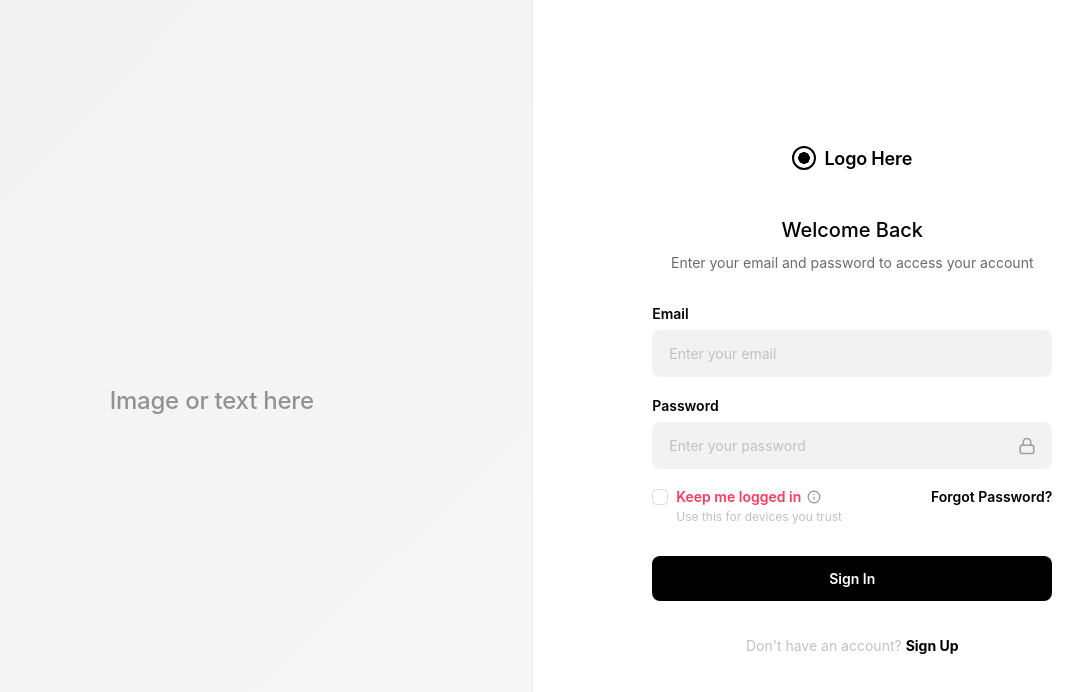
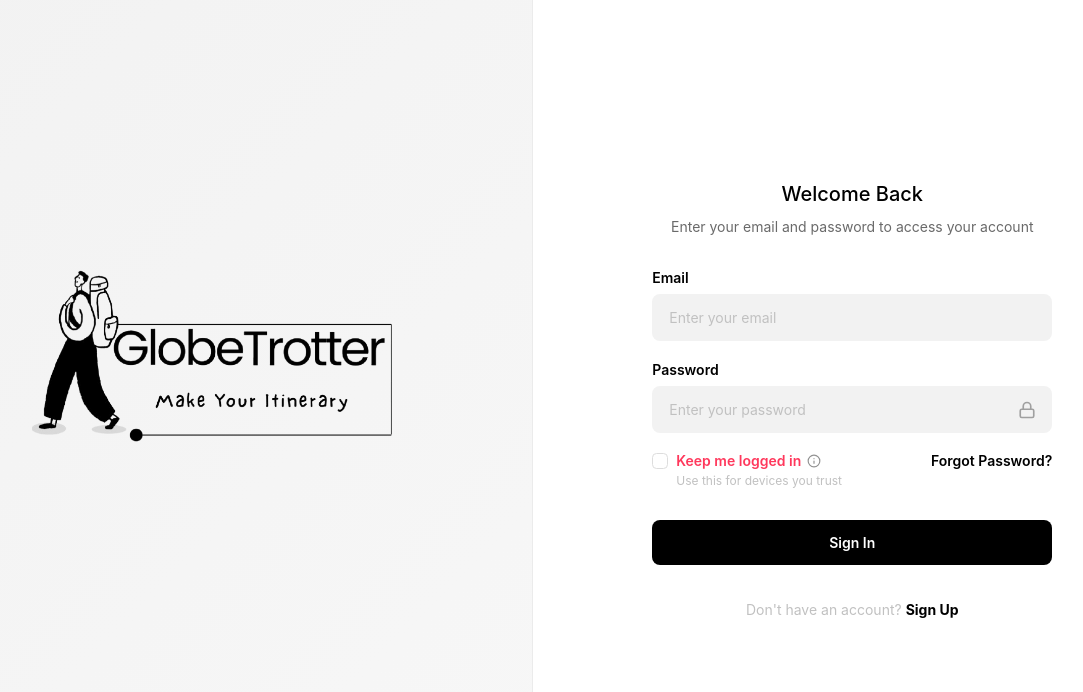
Before and after one commit to yadavaman13/GlobeTrotter, a React (Vite) app in the folder client/: page /login in a window 1280 px wide. Shown: the top 692 px of the page, without its empty margins (108-1191 px from the left). Built offline with nearby package versions, Linux system fonts and the light colour scheme; no server answers.

Commit message:
feature/logo added

```diff
--- a/client/src/components/Shared/DataDisplay/Logo/Logo.jsx
+++ b/client/src/components/Shared/DataDisplay/Logo/Logo.jsx
@@ -1,12 +1,14 @@
 import './Logo.scss';
 
-function Logo({ variant = 'login', text }) {
+function Logo({ variant = 'login' }) {
     const isDashboard = variant === 'dashboard';
-    const logoText = text || (isDashboard ? 'Name' : 'Logo Here');
+
+    if (!isDashboard) {
+        return null;
+    }
 
     return (
-        <div className={`logo-container ${isDashboard ? 'logo-dashboard' : 'logo-login'}`}>
-            {isDashboard ? (
+        <div className="logo-container logo-dashboard">
             <svg
                 className="logo-icon-svg"
                 width="26"
@@ -29,10 +31,7 @@ function Logo({ variant = 'login', text }) {
                 <line x1="8.5" y1="15.5" x2="9.8" y2="14.2" />
                 <line x1="15.5" y1="15.5" x2="14.2" y2="14.2" />
             </svg>
-            ) : (
-                <div className="logo-icon"></div>
-            )}
-            <span className="logo-text">{logoText}</span>
+            <span className="logo-text">GlobeTrotter</span>
         </div>
     );
 }
--- a/client/src/components/Shared/DataDisplay/Logo/Logo.scss
+++ b/client/src/components/Shared/DataDisplay/Logo/Logo.scss
@@ -6,39 +6,6 @@
     gap: 8px;
 
     @include variables.transition-ease;
-
-    // Login variation: centered layout with larger spacing
-    &.logo-login {
-        justify-content: center;
-        margin-bottom: 48px;
-
-        .logo-icon {
-            width: 24px;
-            height: 24px;
-            background: radial-gradient(circle, variables.$color-black 40%, transparent 41%);
-            border: 2px solid variables.$color-black;
-            border-radius: 50%;
-            position: relative;
-
-            &::before {
-                content: '';
-                position: absolute;
-                top: 50%;
-                left: 50%;
-                width: 12px;
-                height: 2px;
-                background-color: variables.$color-black;
-                transform: translate(-50%, -50%) rotate(45deg);
-            }
-        }
-
-        .logo-text {
-            font-weight: 600;
-            font-size: variables.$font-size-lg;
-            color: variables.$color-black;
-            letter-spacing: -0.01em;
-        }
-    }
 
     // Dashboard variation: left-aligned, matching sidebar grid
     &.logo-dashboard {
--- a/client/src/components/Shared/HeroPanel/HeroPanel.jsx
+++ b/client/src/components/Shared/HeroPanel/HeroPanel.jsx
@@ -1,9 +1,10 @@
+import logoImg from '@/components/Shared/Assests/logo.png';
 import './HeroPanel.scss';
 
 function HeroPanel() {
     return (
         <div className="hero-panel">
-            <div className="hero-placeholder-text">Image or text here</div>
+            <img src={logoImg} alt="GlobeTrotter Logo" className="hero-image" />
         </div>
     );
 }
--- a/client/src/components/Shared/HeroPanel/HeroPanel.scss
+++ b/client/src/components/Shared/HeroPanel/HeroPanel.scss
@@ -13,11 +13,12 @@
     justify-content: center;
     padding: 40px;
 
-    .hero-placeholder-text {
-        font-family: variables.$font-sans;
-        font-size: variables.$font-size-xxl;
-        font-weight: 500;
-        color: variables.$color-gray-500;
-        letter-spacing: -0.01em;
+    .hero-image {
+        max-width: 360px;
+        max-height: 80%;
+        width: auto;
+        height: auto;
+        object-fit: contain;
+        transform: translateY(-45px);
     }
 }
```
Also changed, not shown: client/src/components/Shared/Assests/logo.png (added). Lines whose indentation alone changed are shown as unchanged.
